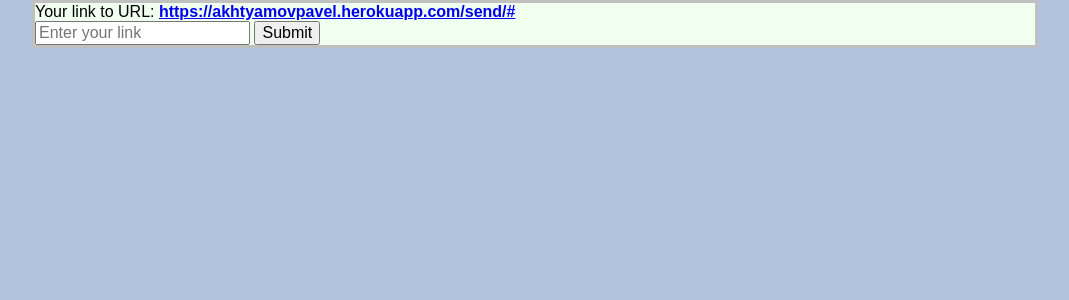
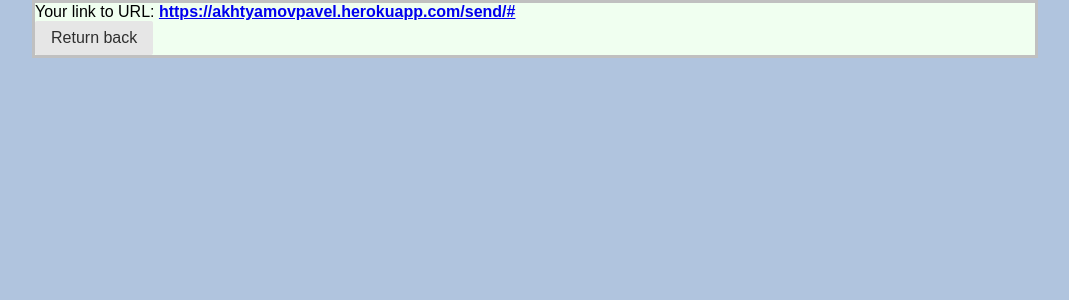
Before and after one commit to akhtyamovpavel/webserver, a Flask app: template templates/shortener/new.html in a window 1280 px wide. Shown: the top 300 px of the page, without its empty margins (105-1174 px from the left). Run offline with Flask 2, Linux system fonts and the light colour scheme; the template is opened without the code that fills it: most values are stand-ins (such as "Sample title", 1, 10 or a date in 2020).

Commit message:
Return button

```diff
--- a/data.py
+++ b/data.py
@@ -33,6 +33,12 @@ def add_url(url, link=None):
             __urls__[link] = url
             save_urls()
             return link
+        else:
+            gen_string = generator()
+            __urls__[gen_string] = url
+            save_urls()
+            return gen_string
+
 
 def get_url(hash):
     if __urls__.get(hash) is None:
--- a/data.txt
+++ b/data.txt
@@ -1 +1 @@
-{'pavel': 'yandex.ru', 'VpqHqV': 'akhtyamovpavel.herokuapp.com', '7YuSRP': 'sample.com', 'WHPHpz': 'yandex.ru', 'pavlonnel': 'yandex.ru'}
+{'pavel': 'yandex.ru', 'WHPHpz': 'yandex.ru', 'yaa': 'yandex.ru', 'dsddssdds': 'bBB', 'ss': 's', 'y': 'y', 'VpqHqV': 'akhtyamovpavel.herokuapp.com', '7YuSRP': 'sample.com', 'UeTXgr': 'y', 'ff': 'ff', 'pavlonnel': 'yandex.ru'}
--- a/templates/shortener/new.html
+++ b/templates/shortener/new.html
@@ -9,9 +9,6 @@
         Your link to URL: <b><a href="https://akhtyamovpavel.herokuapp.com/send/{{ link }}">
             https://akhtyamovpavel.herokuapp.com/send/{{ link }}</a></b>
         <br/>
-        <form method="post" action={{ url_for('shorten_redirect') }}>
-            <input type="text" name="link" placeholder="Enter your link">
-            <input type="submit" name="Go!">
-        </form>
+        <a class="pure-button" href="{{ url_for('run_short_sites') }}">Return back</a>
     </div>
 {% endblock %}
--- a/templates/shortener/shortener.html
+++ b/templates/shortener/shortener.html
@@ -10,7 +10,7 @@
             <H1>Shortener</H1>
         </div>
 
-        <form class="pure-form" method="post" action="{{ url_for('new_url') }}">
+        <form class="pure-form" id="enter" method="post" action="{{ url_for('new_url') }}">
             <input class="pure-input-2-3" type="text" name="url" placeholder="Put your URL here">
             <input class="pure-input-1-4" type="text" name="link" placeholder="Your link(if you want)">
             <button type="submit" class="pure-button pure-button-primary">Shortener!</button>
```
